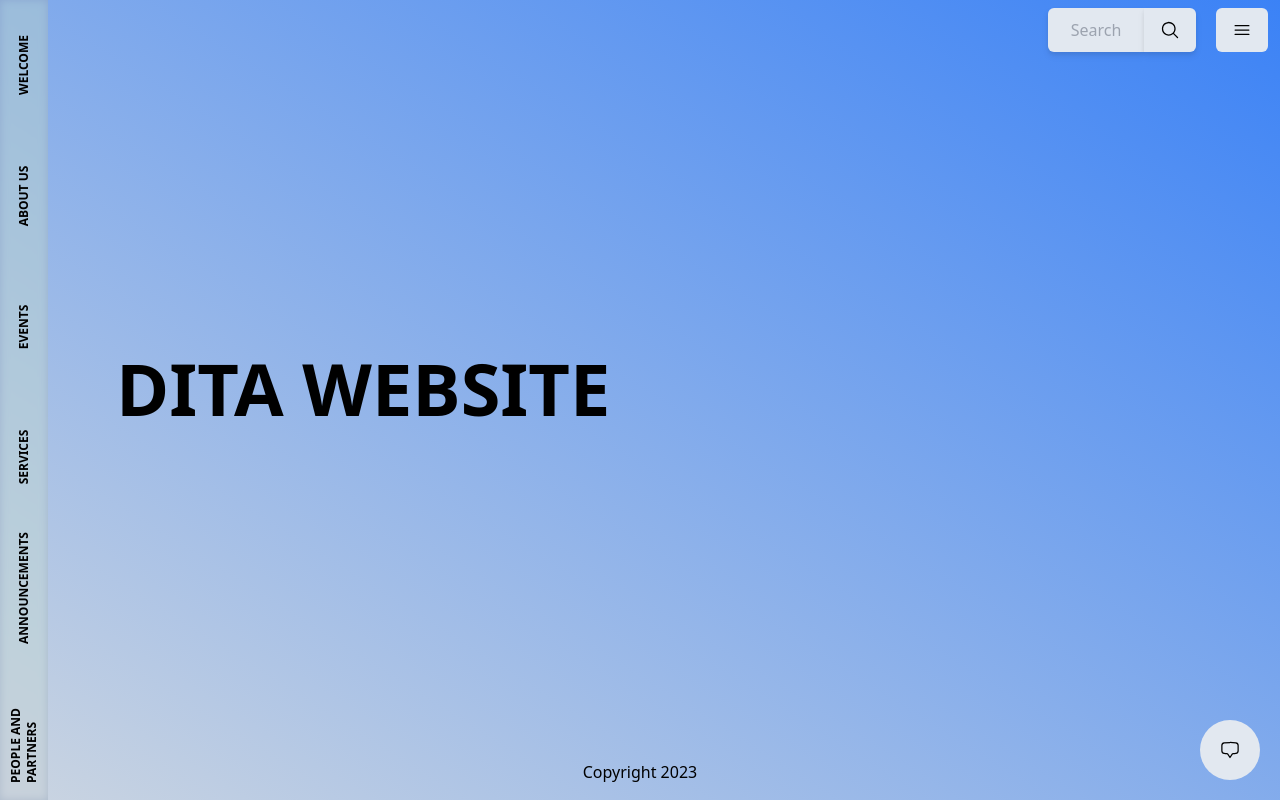
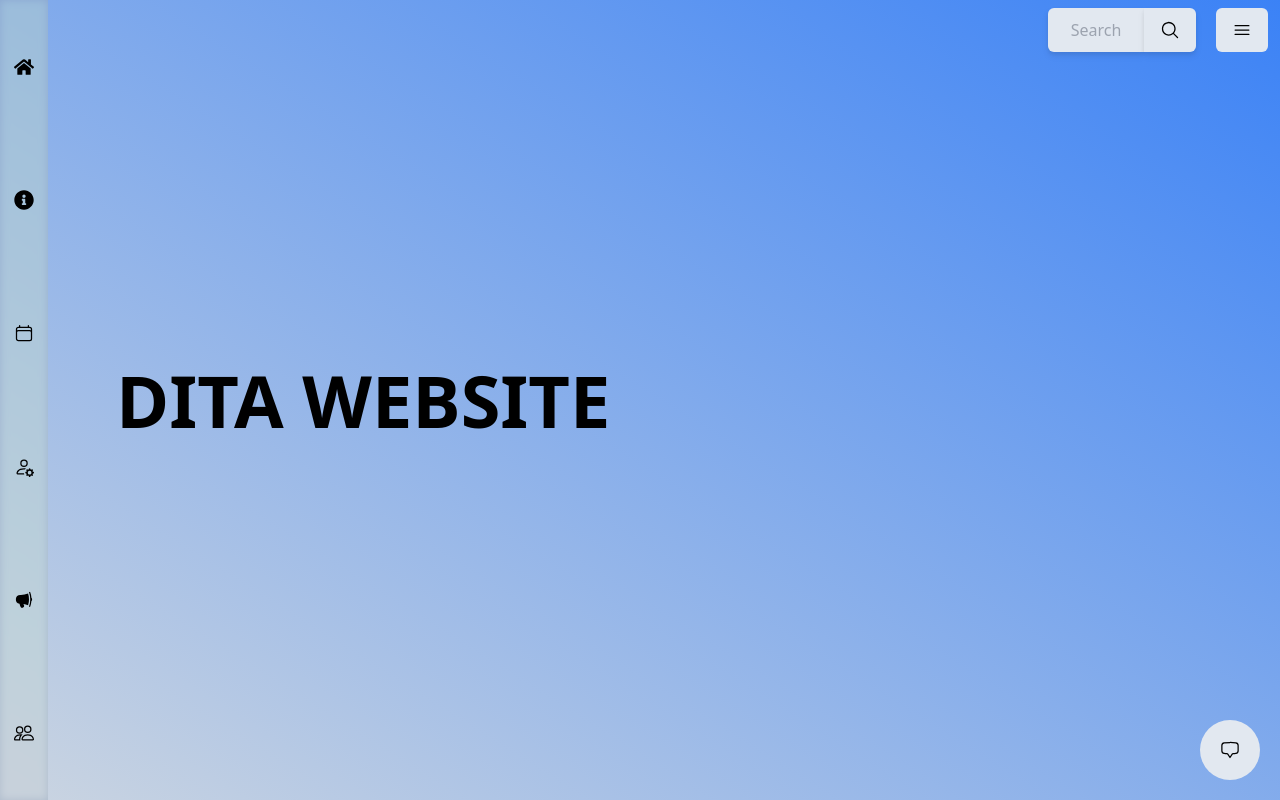
Before and after one commit to dita-daystaruni/dita-website-frontend, a React (Vite) app: page / in a window 1280 px wide. Shown: the top 800 px of the page. Built offline with nearby package versions, Linux system fonts and the light colour scheme.

Commit message:
fea:redo navbar, sidebar and chabo

```diff
--- a/src/pages/components/common/navbar.jsx
+++ b/src/pages/components/common/navbar.jsx
@@ -1,51 +1,50 @@
-import React, { useState } from "react";
-import useDarkMode from "../../../hooks/useDarkMode";
-import { Switch } from "@headlessui/react";
-import {
-  Bars3Icon,
-  MagnifyingGlassIcon,
-  MoonIcon,
-  SunIcon,
-} from "@heroicons/react/24/solid";
+import React, { useState } from 'react'
+import useDarkMode from '../../hooks/useDarkMode'
+import { Switch } from "@headlessui/react"
+import { Bars3Icon, MagnifyingGlassIcon, MoonIcon, SunIcon } from '@heroicons/react/24/solid'
 
 export default function Navbar() {
+  const [isOpen, setIsOpen] = useState(false);
+  const handleDropdown = () => {
+    setIsOpen(!isOpen);
+  }
   return (
-    <nav
-      className="fixed top-0 left-0 w-full h-16 flex flex-row
-                  bg-transparent p-3 my-auto"
-    >
-      <div className="mx-auto w-full h-full max-sm:w-1/2 flex items-end flex-row justify-end space-x-5 max-md:justify-center">
-        <Search />
-        <button className="py-3 px-4 rounded-md bg-slate-200 dark:bg-slate-950 flex flex-row items-center">
-          <Bars3Icon className="w-5 h-5 text-black dark:text-white" />
-        </button>
-      </div>
+    <nav className="fixed top-0 left-0 w-full h-16 flex flex-row
+                  bg-transparent p-3 my-auto">
+        <div className='mx-auto w-full h-full max-sm:w-1/2 flex items-end flex-row justify-end space-x-5 max-md:justify-center'>
+          <Search/>
+          <button onClick={handleDropdown} className='py-3 px-4 rounded-md bg-slate-200 dark:bg-slate-900 flex flex-row items-center'>
+            <Bars3Icon className='w-5 h-5 text-black dark:text-white'/>
+          </button>
+          {isOpen &&
+            (
+              <Dropdown/>
+            )}
+        </div>
     </nav>
-  );
+  )
 }
 
 export const Toggle = () => {
-  const [isDarkMode, toggleDarkMode] = useDarkMode();
+  const  [isDarkMode, toggleDarkMode]  = useDarkMode();
 
   return (
+    <div className='fixed bottom-0 left-0 rounded-b-md w-full h-17 p-3 flex flex-row items-center'>
     <Switch.Group>
+      <Switch.Label className={'dark:text-white mx-5 font-bold text-sm'}>Dark Mode</Switch.Label>
       <Switch
         checked={isDarkMode}
         onChange={toggleDarkMode}
-        className={`${
-          isDarkMode ? "bg-slate-950" : "bg-slate-950"
-        } relative inline-flex h-6 w-12 items-center rounded-full drop-shadow-md transition-all ease-in-out duration-300`}
+        className={`${isDarkMode ? 'bg-slate-800' : 'bg-slate-800'
+          } relative inline-flex h-6 w-12 items-center rounded-full drop-shadow-md transition-all ease-in-out duration-300`}
       >
-        <MoonIcon className="w-4 h-4 text-slate-300 translate-x-1" />
-        <SunIcon className="w-4 h-4 text-yellow-400 translate-x-2" />
-        <span
-          className={`${
-            isDarkMode ? "translate-x-6 bg-white" : "translate-x-1 bg-white"
-          }
-                        absolute drop-shadow-md w-4 h-4 rounded-full transition-all delay-200`}
-        />
+      <MoonIcon className='w-4 h-4 text-slate-300 translate-x-1'/>
+      <SunIcon className='w-4 h-4 text-yellow-400 translate-x-2'/>
+      <span className={`${isDarkMode ? 'translate-x-6 bg-white' : 'translate-x-1 bg-white'}
+                        absolute drop-shadow-md w-4 h-4 rounded-full transition-all delay-200`}/>
       </Switch>
     </Switch.Group>
+    </div>
   );
 };
 
@@ -55,21 +54,30 @@ export const Search = () => {
   return (
     <div className="flex flex-row justify-center items-center">
       <input
-        className="rounded-l-md py-3 px-4 w-24 text-black text-center dark:text-white leading-tight
+        className='rounded-l-md py-3 px-4 w-24 text-black text-center dark:text-white leading-tight
                   focus:outline-1 focus:w-40 bg-slate-200 dark:bg-slate-900 focus:bg-white dark:focus:text-black
                   dark:focus:bg-white max-md:focus:w-64
-                  drop-shadow-md transition-all ease-in-out duration-200"
+                  drop-shadow-md transition-all ease-in-out duration-200'
         id="search"
         placeholder="Search"
         type="text"
         value={search}
         onChange={(e) => setSearch(e.target.value)}
       />
-      <button className="bg-slate-200 dark:bg-slate-900 hover:bg-slate-700 drop-shadow-md dark:text-white font-bold py-3 px-4 rounded-r-md">
-        <MagnifyingGlassIcon className="w-5 h-5 text-black dark:text-white" />
+      <button className='bg-slate-200 dark:bg-slate-900 hover:bg-slate-700 drop-shadow-md dark:text-white font-bold py-3 px-4 rounded-r-md'>
+       <MagnifyingGlassIcon className='w-5 h-5 text-black dark:text-white'/>
       </button>
     </div>
   );
 };
 
-export const Dropdown = () => {};
+export const Dropdown = () => {
+  return (
+    <div className='absolute p-5 top-16 right-3 max-sm:right-6 w-9/12 h-auto max-sm:w-11/12 max-sm:
+                    bg-slate-200 dark:bg-slate-900 rounded-md drop-shadow-md'>
+       <div className='relative'>
+          <Toggle/>
+       </div>
+    </div>
+  );
+};
--- a/src/pages/components/common/sidebar.jsx
+++ b/src/pages/components/common/sidebar.jsx
@@ -1,61 +1,29 @@
-import React from "react";
+import { MegaphoneIcon } from '@heroicons/react/24/solid';
+import { BsPeople, BsPersonGear } from 'react-icons/bs';
+import React from 'react'
+import { FaHome, FaInfoCircle } from 'react-icons/fa';
+import { CalendarIcon } from '@heroicons/react/24/outline';
 
 export default function Sidebar() {
   return (
-    <div
-      className="bg-slate-400 dark:bg-slate-900 w-12 h-screen fixed top-0 left-0 z-10                      bg-opacity-50 backdrop-blur-sm backdrop-brightness-125 dark:bg-opacity-50 dark:backdrop-brightness-125
+    <div className='bg-slate-400 dark:bg-slate-900 w-12 h-screen fixed top-0 left-0 z-10                      bg-opacity-50 backdrop-blur-sm backdrop-brightness-125 dark:bg-opacity-50 dark:backdrop-brightness-125
                       transition-all duration-150
-                      max-sm:w-full max-sm:h-12"
-    >
-      <Contents />
+                      max-sm:w-full max-sm:h-12 max-sm:-top-10 max-sm:hover:top-0'>
+      <Contents/>
     </div>
-  );
+  )
 }
 
 export const Contents = () => {
-  return (
-    <div className="flex flex-col justify-evenly items-center h-full">
-      <div
-        className="h-full flex flex-col max-sm:flex-row max-sm:w-full
-                        justify-around items-center"
-      >
-        <h1
-          className="text-xs -rotate-90 font-bold hover:underline hover:underline-offset-4
-                         text-black dark:text-white max-sm:rotate-0"
-        >
-          WELCOME
-        </h1>
-        <h1
-          className="text-xs -rotate-90 font-bold hover:underline hover:underline-offset-4
-                         text-black dark:text-white max-sm:rotate-0"
-        >
-          ABOUT US
-        </h1>
-        <h1
-          className="text-xs -rotate-90 font-bold hover:underline hover:underline-offset-4
-                         text-black dark:text-white max-sm:rotate-0"
-        >
-          EVENTS
-        </h1>
-        <h1
-          className="text-xs -rotate-90 font-bold hover:underline hover:underline-offset-4
-                         text-black dark:text-white max-sm:rotate-0"
-        >
-          SERVICES
-        </h1>
-        <h1
-          className="text-xs -rotate-90 font-bold hover:underline hover:underline-offset-4
-                         text-black dark:text-white max-sm:rotate-0"
-        >
-          ANNOUNCEMENTS
-        </h1>
-        <h1
-          className="text-xs -rotate-90 font-bold hover:underline hover:underline-offset-4
-                         text-black dark:text-white max-sm:rotate-0"
-        >
-          PEOPLE AND PARTNERS
-        </h1>
+    const icons = [FaHome, FaInfoCircle, CalendarIcon, BsPersonGear, MegaphoneIcon, BsPeople];
+    return (
+        <div className='flex flex-col justify-evenly items-center h-full'>
+        <div className='h-full flex flex-col max-sm:flex-row max-sm:w-full
+                        justify-around items-center'>
+            {icons.map((Icon, index) => (
+                <Icon key={index} className='text-black dark:text-white w-5 h-5'/>
+            ))}
+        </div>
       </div>
-    </div>
-  );
-};
+    )
+}
--- a/src/pages/components/landing/header.jsx
+++ b/src/pages/components/landing/header.jsx
@@ -1,28 +1,21 @@
-import React from "react";
-import Navbar from '../common/navbar';
-import Sidebar from "../common/sidebar";
-import Chatbot from "../common/chatbot";
+import React from 'react'
+import Navbar from '../common/navbar'
+import Sidebar from '../common/sidebar'
+import Chatbot from '../common/chatbot'
 
 const Header = () => {
   return (
-    <main
-      className="flex flex-col h-[100vh] w-full
+    <main className="flex flex-col h-[100vh] w-full
                      bg-gradient-to-tr p-4 from-slate-300 to-blue-500
-                     dark:bg-gradient-to-tr dark:from-slate-900 dark:to-blue-500"
-    >
-      <Navbar />
-      <Sidebar />
-      <div className="h-3/5 p-5 max-md:p-6 mx-auto my-auto w-full flex flex-col justify-between">
-        <h1 className="text-7xl font-bold font-sans ml-20 my-auto dark:text-white max-sm:text-5xl max-sm:mx-auto">
-          DITA WEBSITE
-        </h1>
-      </div>
-      <h1 className="dark:text-white max-sm:text-sm text-center">
-        Copyright 2023
-      </h1>
-      <Chatbot />
+                     dark:bg-gradient-to-tr dark:from-slate-900 dark:to-blue-500">
+    <Navbar/>
+    <Sidebar/>
+    <div className="h-3/5 p-5 max-md:p-6 mx-auto my-auto w-full flex flex-col justify-between">
+        <h1 className='text-7xl font-bold font-sans ml-20 my-auto dark:text-white max-sm:text-5xl max-sm:text-center max-sm:ml-0'>DITA WEBSITE</h1>
+    </div>
+    <Chatbot/>
     </main>
-  );
-};
+  )
+}
 
-export default Header;
+export default Header
```
Also changed, not shown: src/pages/components/common/chatbot.jsx (+38 -41 lines), 2 other files (tests, documents, lock files or other folders).
